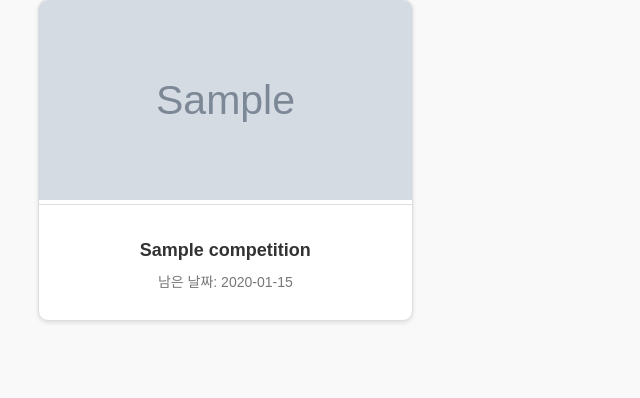
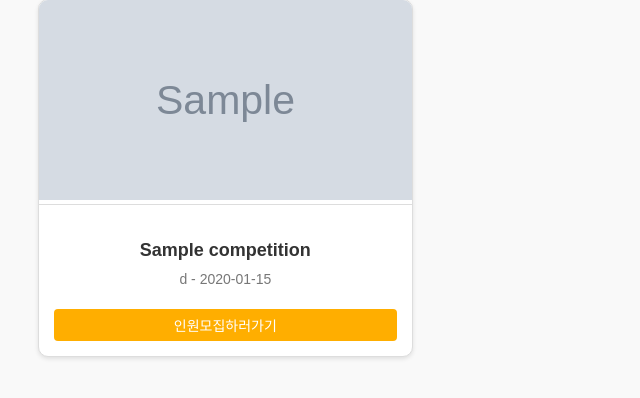
Before and after one commit to Jhwan02/openSW-team4, a Spring Boot app: page /competitions in a window 1280 px wide; the page is wider, and only the part inside the window is pictured. Shown: the part 204-602 px from the top of that part, without its empty margins (0-640 px from the left). Run offline with Spring Boot 4, Linux system fonts and the light colour scheme; tables that the repository leaves empty hold one stand-in row (values such as "Sample post"); grey boxes marked "Sample" are stand-in pictures; data that the repository does not hold is empty; some of the project's set-up classes (security, data sources, template engines, error pages and the like) are left out, and stand-ins take their place; some libraries are stand-ins or nearby versions.

Commit message:
공모전 페이지 ui수정
인원모집하러가기 버튼 추가

```diff
--- a/src/main/resources/static/competition.js
+++ b/src/main/resources/static/competition.js
@@ -38,7 +38,7 @@ document.addEventListener("DOMContentLoaded", function () {
     // 인원 모집 버튼 클릭 시
     goFindTeamButtons.forEach((button) => {
         button.addEventListener("click", () => {
-            window.location.href = "/contest_list.html"; // contest.html로 이동http://localhost:8080/contest/list
+            window.location.href = "http://localhost:8080/contest/create.html"; // contest.html로 이동
         });
     });
 });
--- a/src/main/resources/static/contest.css
+++ b/src/main/resources/static/contest.css
@@ -262,3 +262,18 @@ body {
     text-decoration: none;
     cursor: pointer;
 }
+
+.recruit-button {
+    padding: 6px 10px;
+    font-size: 14px;
+    border: none;
+    border-radius: 4px;
+    background-color: #ffae00;
+    color: #fff;
+    cursor: pointer;
+    margin-top: 8px;
+}
+
+.recruit-button:hover {
+    background-color: #ffa000;
+}
--- a/src/main/resources/static/contest.js
+++ b/src/main/resources/static/contest.js
@@ -85,9 +85,16 @@ modal?.addEventListener("click", (event) => {
     }
 });
 
-// ??? ?????? ??? ?? ??? URL?? ???
-document.querySelectorAll('.card-content').forEach((content) => {
-    content.addEventListener('click', () => {
-        window.location.href = "http://localhost:8080/recruit/list"; // ????? URL ????
+// // ??? ?????? ??? ?? ??? URL?? ???
+// document.querySelectorAll('.card-content').forEach((content) => {
+//     content.addEventListener('click', () => {
+//         window.location.href = "http://localhost:8080/recruit/list"; // ????? URL ????
+//     });
+// });
+
+document.querySelectorAll('.recruit-button').forEach((button) => {
+    button.addEventListener('click', (event) => {
+        event.stopPropagation(); // 부모 클릭 이벤트 무시
+        window.location.href = "http://localhost:8080/contest/create.html";
     });
 });
--- a/src/main/resources/templates/competitions.html
+++ b/src/main/resources/templates/competitions.html
@@ -36,10 +36,19 @@
                         <img th:src="${competition.imageUrl}" alt="Competition Image">
 
                     </div>
-                    <div class="card-content" onclick = "navigateToDetail('${competition.id}')">
+                    <div class="card-content" onclick="navigateToDetail('${competition.id}')">
                         <h2 class="card-title" th:text="${competition.title}"></h2>
-                        <p class="card-date">남은 날짜: <span th:text="${competition.date}"></span></p>
+                        <p class="card-date">
+                            d - <span th:text="${competition.date}"></span>
+                        </p>
+
+                        <!-- 인원모집하러가기 버튼 추가 -->
+                        <button class="recruit-button"
+                                onclick="event.stopPropagation(); window.location.href='/recruit/list';">
+                            인원모집하러가기
+                        </button>
                     </div>
+
                 </div>
             </th:block>
         </div>
```
